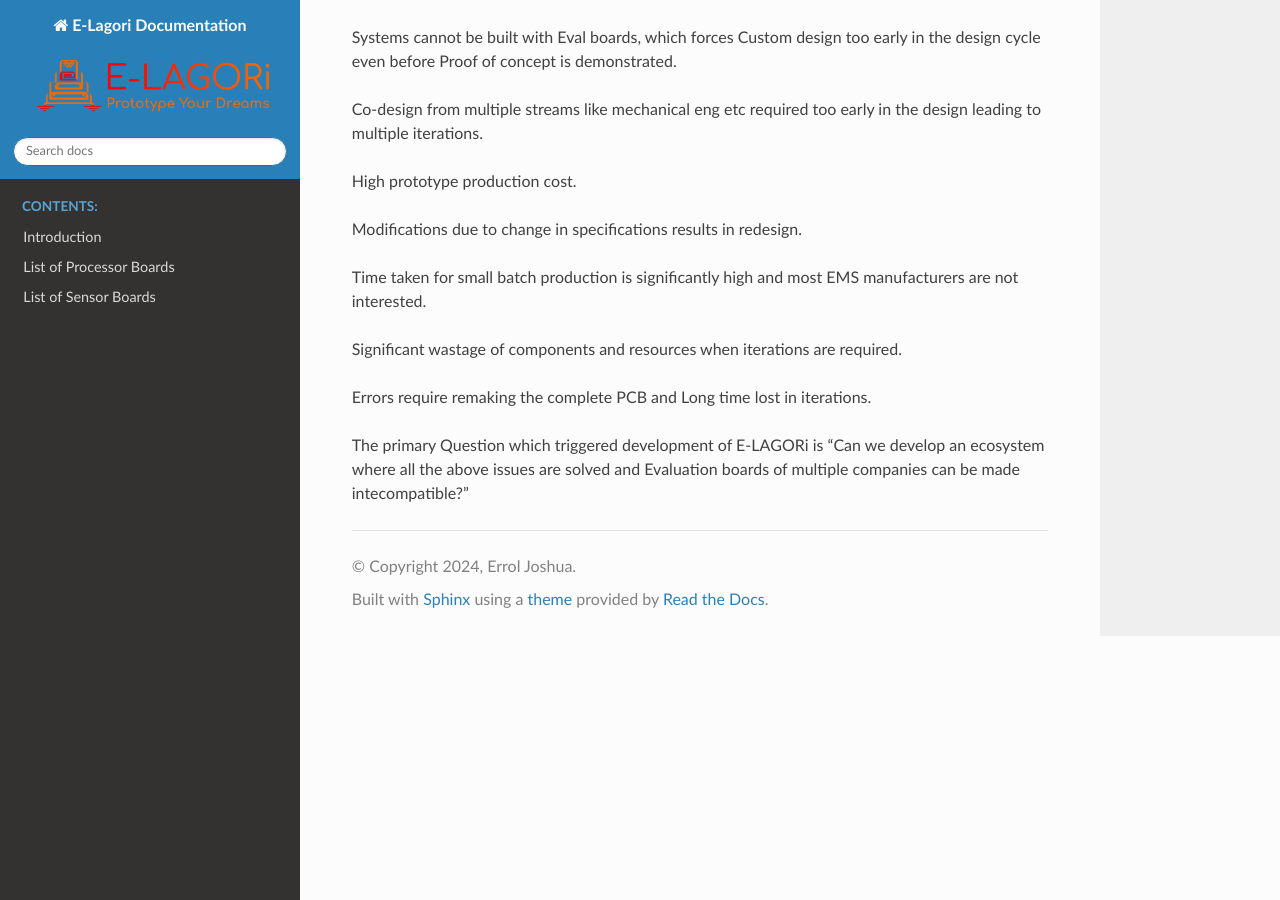
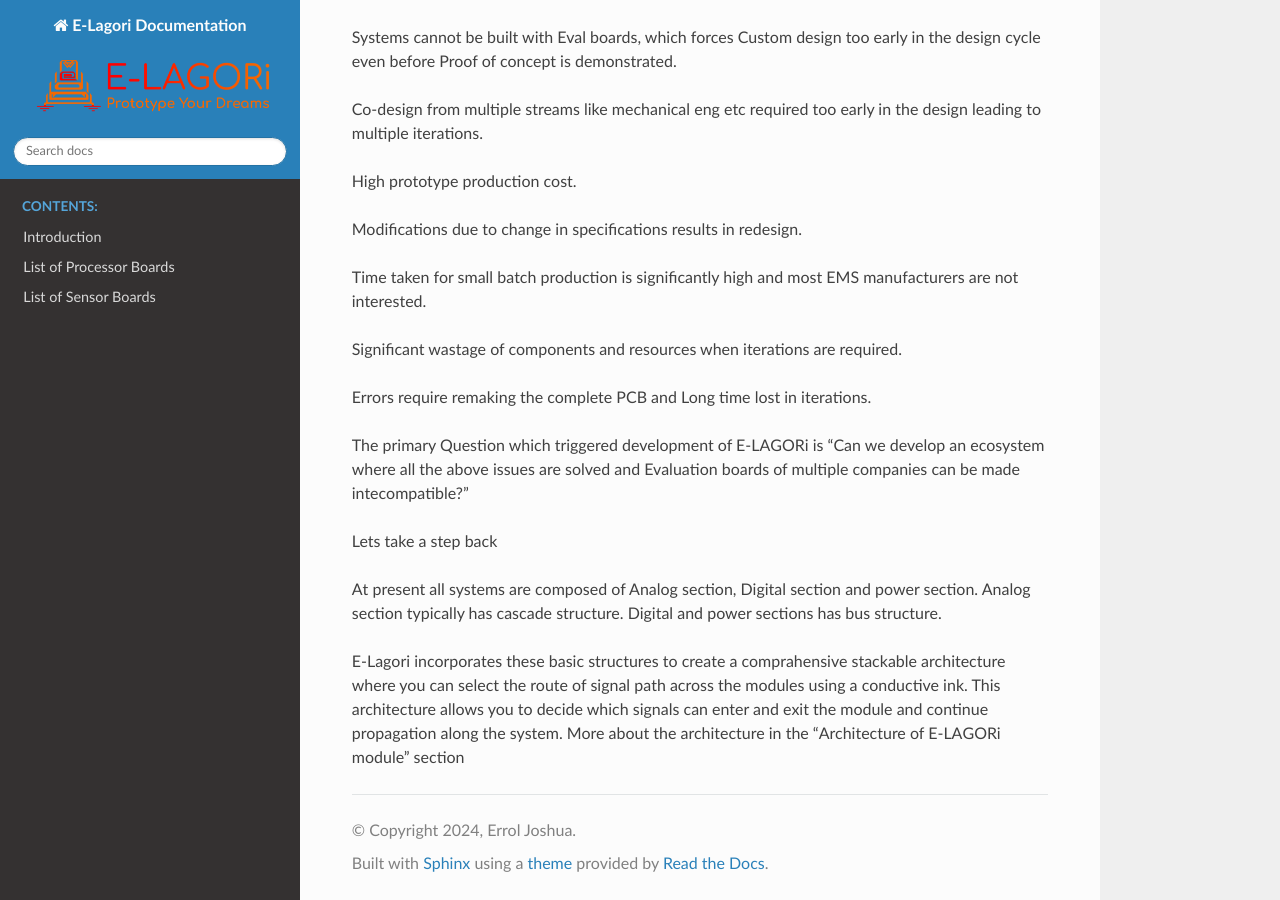
Before and after one commit to E-Lagori-Boards/e-lagori-docs, a Sphinx documentation site: the page built from docs/introduction/why-e-lagori.rst, in a window 1280 px wide and 900 px high, scrolled down 601 px. Built offline with Sphinx 7.4.7 and the Read the Docs theme 2.0.0, drawn with Linux system fonts in a browser that asks for light colours; pages that are not in the unit, such as notebooks, are missing from menus.

Commit message:
Update why-e-lagori.rst

```diff
--- a/docs/introduction/why-e-lagori.rst
+++ b/docs/introduction/why-e-lagori.rst
@@ -28,3 +28,11 @@ Following problems are typically faced when designing a new prototype
 7. Errors require remaking the complete PCB and Long time lost in iterations.
 
 The primary Question which triggered development of E-LAGORi is "Can we develop an ecosystem where all the above issues are solved and Evaluation boards of multiple companies can be made intecompatible?"
+
+Lets take a step back
+
+At present all systems are composed of Analog section, Digital section and power section.
+Analog section typically has cascade structure.
+Digital and power sections has bus structure.
+
+E-Lagori incorporates these basic structures to create a comprahensive stackable architecture where you can select the route of signal path across the modules using a conductive ink. This architecture allows you to decide which signals can enter and exit the module and continue propagation along the system. More about the architecture in the "Architecture of E-LAGORi module" section
```
